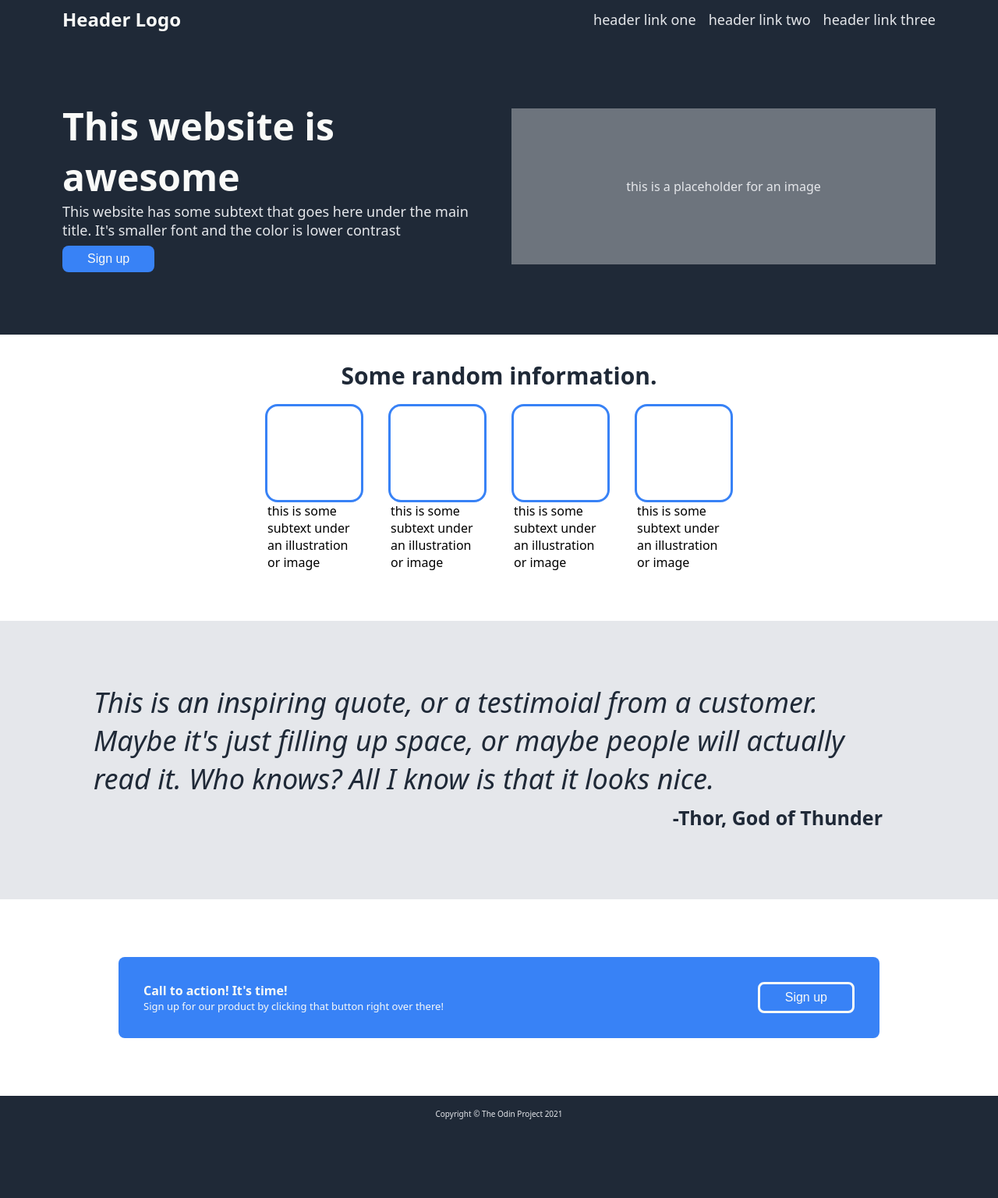
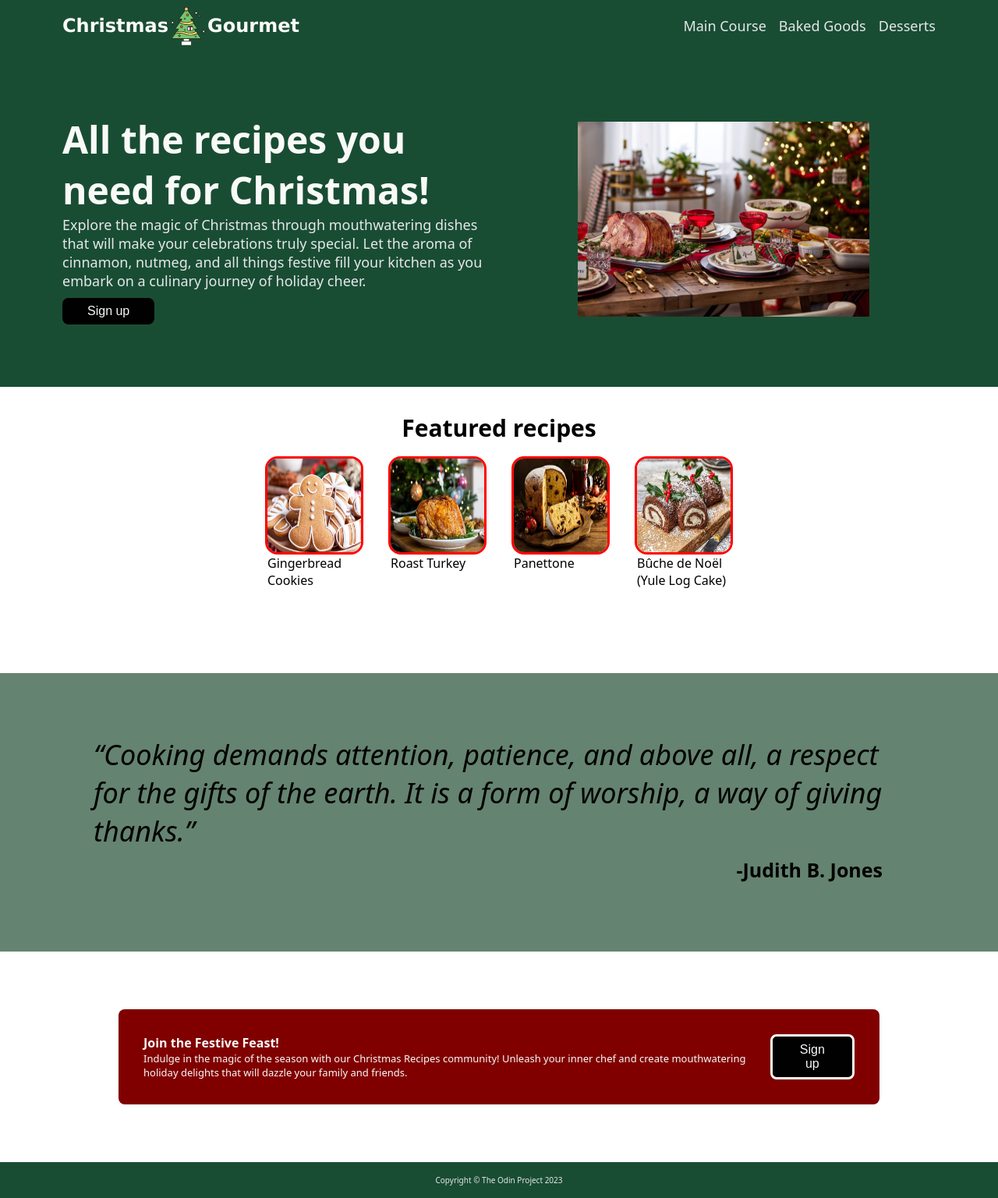
Before and after one commit to vale-git/TheOdinProject_LandingPage, a plain HTML site: page index.html in a window 1280 px wide. Shown: the whole page at 78% size. Before the commit the page ends 1451 px from the top, so only its background shows below. Drawn offline with Linux system fonts and the light colour scheme.

Commit message:
my page desing

```diff
--- a/css/styles.css
+++ b/css/styles.css
@@ -3,7 +3,7 @@ body{
     display: flex;
     flex-direction: column;
     margin: 0;
-    background-color: #1F2937;
+    background-color: #194d33;
 }
 
 button {
@@ -12,22 +12,30 @@ button {
     border-radius: 8px;
     font-size: 16px;
     color: #F9FAF8;
-    background-color: #3882F6;
+    background-color: #010101;
 }
 
 .header {
     display: flex;
-    background-color: #1F2937;
+    background-color: #194d33;
     padding: 8px 80px;
     justify-content: space-between;
     align-items: center;
 }
 
 .header-logo {
+    display: flex;
     color: #F9FAF8;
     font-weight: 700;
     font-size: 24px;
+    font-family:'Lucida Sans', 'Lucida Sans Regular', 'Lucida Grande', 'Lucida Sans Unicode', Geneva, Verdana, sans-serif;
+    align-items: center;
 }
+
+.logo {
+    width: 50px;
+    height: 50px;
+  }
 
 .header-links a {
     text-decoration: none;
@@ -50,8 +58,7 @@ ul {
     flex: 1;
 }
 
-.content1 {
-    background-color: #1F2937;
+.initial-content {
     display: flex;
     justify-content: space-between;
     align-items: center;
@@ -59,7 +66,7 @@ ul {
     gap: 32px;
 }
 
-.content1-right {
+.content-right {
     flex: 1;
 }
 
@@ -72,24 +79,23 @@ ul {
 .subtext {
     color: #E5E7EB;
     font-size: 18px;
-    margin-bottom: 8px;
+    margin-bottom: 10px;
 }
 
 .sign-up {
     border: none;
 }
 
-.image1 {
-    background-color: #6D747D;
+.image-table {
     display: flex;
     align-items: center;
     justify-content: center;
     flex: 1;
-    height: 200px;
 }
 
-.image1 div {
-    color: #E5E7EB;
+.image-table img {
+    width: auto;
+    height: 250px;
 }
 
 .content2 {
@@ -104,7 +110,7 @@ ul {
 .title2 {
     font-size: 30px;
     font-weight: 800;
-    color:#1F2937;
+    color:#010101;
     padding: 16px;
 }
 
@@ -118,7 +124,7 @@ ul {
 }
 
 .cuadro {
-    border: 3px #3882F6;
+    border: 3px #FF0000;
     border-style: solid;
     border-radius: 16px;
 }
@@ -135,14 +141,9 @@ ul {
     height: 120px;
 }
 
-.text2  {
-
-}
-
-
 .content3 {
-    background-color: #E5E7EB;
-    color: #1F2937;
+    background-color: #648370;
+    color: #010101;
     padding: 80px;
     display: flex;
     flex-direction: column;
@@ -170,7 +171,7 @@ ul {
 
 .rectangulo {
     margin: 42px 120px;
-    background-color: #3882F6;
+    background-color: #800000;
     border-radius: 8px;
     padding: 32px;
     display: flex;
@@ -200,7 +201,6 @@ ul {
 }
 
 .footer {
-    background-color: #1F2937;
     color: #E5E7EB;
     display: flex;
     justify-content: center;
--- a/index.html
+++ b/index.html
@@ -2,70 +2,75 @@
 <html lang="en">
 <head>
     <meta charset="UTF-8">
-    <title>Landing Page</title>
+    <title>Christmas Gourmet</title>
     <link rel="stylesheet" href="css/styles.css">
 </head>
 <body>
     <div class="header">
-        <div class="header-logo">Header Logo</div>
+        <div class="header-logo">
+            <a>Christmas </a><img class="logo" src="images/christmas-tree-svgrepo-com.svg"></i><a> Gourmet</a>
+        </div>
         <ul class="header-links">
-            <li><a href="google.com">header link one</a></li>
-            <li><a href="google.com">header link two</a></li>
-            <li><a href="google.com">header link three</a></li>
+            <li><a href="google.com">Main Course</a></li>
+            <li><a href="google.com">Baked Goods</a></li>
+            <li><a href="google.com">Desserts</a></li>
         </ul>
     </div>
     <div class="body">
-        <div class="content1">
-            <div class="content1-right">
-                <div class="main-title">This website is awesome</div>
-                <div class="subtext">This website has some subtext that
-                    goes here under the main title. It's smaller font and the
-                    color is lower contrast
+        <div class="initial-content">
+            <div class="content-right">
+                <div class="main-title">All the recipes you need for Christmas!</div>
+                <div class="subtext">Explore the magic of Christmas through mouthwatering dishes that will
+                    make your celebrations truly special. Let the aroma of cinnamon, nutmeg,
+                    and all things festive fill your kitchen as you embark on a culinary journey of holiday cheer.
                 </div>
                 <button class="sign-up">Sign up</button>
             </div>
-            <div class="image1"><div>this is a placeholder for an image</div></div>
+            <div class="image-table">
+                <img src="images/Christmas-dinner.jpg">
+            </div>
         </div>
         <div class="content2">
-            <div class="title2">Some random information.</div>
+            <div class="title2">Featured recipes</div>
             <div class="cuadros">
                 <div class="image-space">
-                    <div class="cuadro"></div>
-                    <div class="text2">this is some subtext under an illustration or image</div>
+                    <img class="cuadro" src="images/Gingerbread-Cookies.jpg">
+                    <div class="text2">Gingerbread Cookies</div>
                 </div>
                 <div class="image-space">
-                    <div class="cuadro"></div>
-                    <div class="text2">this is some subtext under an illustration or image</div>
+                    <img class="cuadro" src="images/Roast_Turkey.png">
+                    <div class="text2">Roast Turkey</div>
                 </div>
                 <div class="image-space">
-                    <div class="cuadro"></div>
-                    <div class="text2">this is some subtext under an illustration or image</div>
+                    <img class="cuadro" src="images/Panettone.jpeg">
+                    <div class="text2">Panettone</div>
                 </div>
                 <div class="image-space">
-                    <div class="cuadro"></div>
-                    <div class="text2">this is some subtext under an illustration or image</div>
+                    <img class="cuadro" src="images/Yule_Log.jpg">
+                    <div class="text2">Bûche de Noël (Yule Log Cake)</div>
                 </div>
             </div>
         </div>
         <div class="content3">
-            <div class="quote">This is an inspiring quote, or a testimoial from
-            a customer. Maybe it's just filling up space, or maybe people will
-            actually read it. Who knows? All I know is that it looks nice.
+            <div class="quote">“Cooking demands attention, patience, and above all,
+                a respect for the gifts of the earth. It is a form of worship,
+                a way of giving thanks.”
             </div>
-            <div class="author">-Thor, God of Thunder</div>
+            <div class="author">-Judith B. Jones</div>
         </div>
         <div class="content4">
             <div class="rectangulo">
                 <div class="right">
-                    <div class="title4">Call to action! It's time!</div>
-                    <div class="small-text">Sign up for our product by clicking that
-                        button right over there!
+                    <div class="title4">Join the Festive Feast!</div>
+                    <div class="small-text">Indulge in the magic of the season with our Christmas Recipes community!
+                         Unleash your inner chef and create mouthwatering holiday delights that will
+                         dazzle your family and friends.
                     </div>
                 </div>
                 <button class="left">Sign up</button>
             </div>
         </div>
     </div>
-    <div class="footer">Copyright © The Odin Project 2021</div>
+    <div class="footer">Copyright © The Odin Project 2023</div>
 </body>
 </html>
```
Also changed, not shown: images/Christmas-dinner.jpg (added), images/Gingerbread-Cookies.jpg (added), images/Panettone.jpeg (added), images/Roast_Turkey.png (added), images/Yule_Log.jpg (added), images/christmas-tree-svgrepo-com.svg (added).
